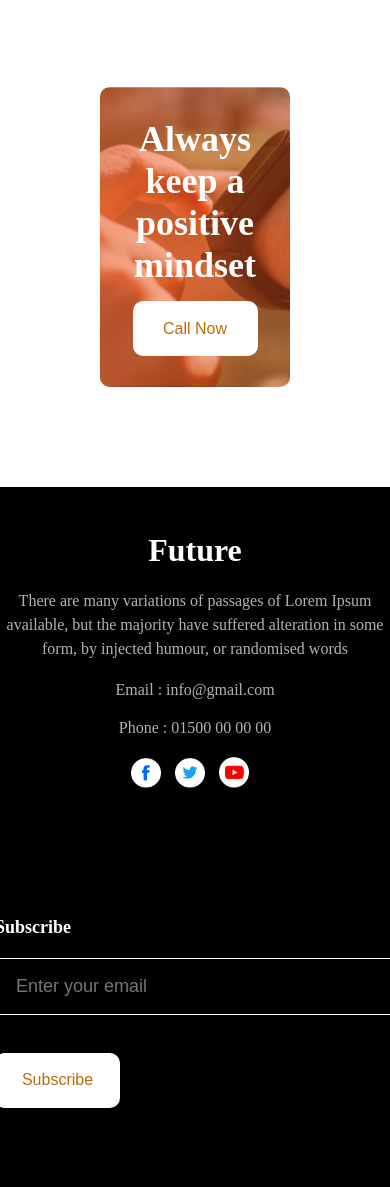
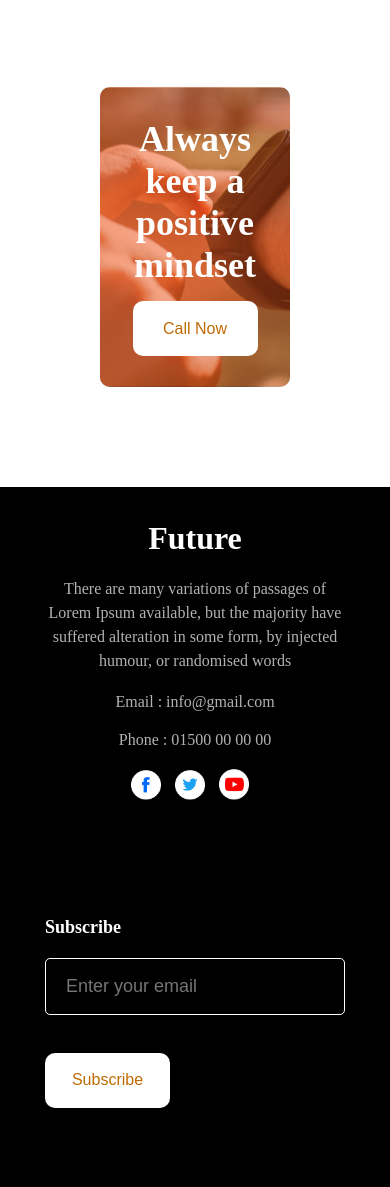
Before and after one commit to RionelxSlovesky/Responsive-Assignment1-ProgrammingHero, a plain HTML site: page index.html in a window 390 px wide. Shown: the part 2887-4074 px from the top of the page. Drawn offline with Linux system fonts and the light colour scheme.

Commit message:
Improved footer responsiveness
there was some issue in small devices for footer so improved it

```diff
--- a/styles/style.css
+++ b/styles/style.css
@@ -357,12 +357,16 @@ footer{
 
     #future-container {
         text-align: center;
-        width: 400px;
+        width: 300px;
         padding-left: 0;
     }
 
+    #future-desc {
+        width: 300px;
+    }
+
     #subscribe-container {
-        width: 400px;
+        width: 300px;
         margin-right: 0;
     }
 
```
Also changed, not shown: index.html (+0 -3 lines).
